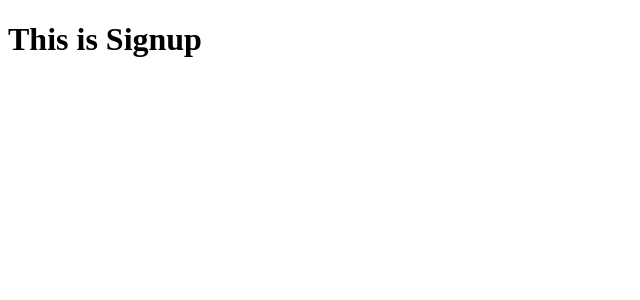
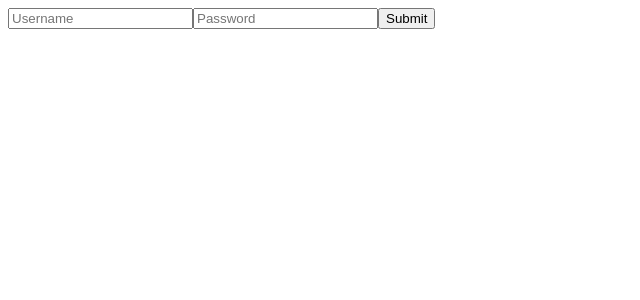
Before and after one commit to devdesai25/ecommerce-backend-fastapi, a React app in the folder frontend/: page /signup in a window 1280 px wide. Shown: the top 300 px of the page, without its empty margins (0-640 px from the left). Built offline with nearby package versions, Linux system fonts and the light colour scheme; the HTML template or start-up script is replaced by a standard one.

Commit message:
Added Signup Page

```diff
--- a/frontend/src/pages/Signup.jsx
+++ b/frontend/src/pages/Signup.jsx
@@ -1,5 +1,45 @@
+import { useState } from "react";
+
 function Signup(){
-    return (<h1>This is Signup</h1>)
+
+    const [username, setUsername] = useState("");
+    const [password, setPassword] = useState("");
+
+    const handleSubmit = async() => {
+
+        const res = await fetch("http://localhost:8000/signup",{
+            method : "POST",
+            headers : {
+                "Content-Type" : "application/json",
+            },
+            body : JSON.stringify({
+                username : username,
+                password : password
+            })
+
+        });
+
+        const data = await res.json()
+
+        console.log(data)
+    }
+
+    return (<div>
+        <input
+        placeholder="Username"
+        value = {username}
+        onChange = {(e)=>setUsername(e.target.value)}
+        />
+
+        <input
+        placeholder="Password"
+        value = {password}
+        onChange = {(e)=>setPassword(e.target.value)}
+        />
+
+        <button onClick={ handleSubmit}>Submit</button>
+
+    </div>)
 }
 
 export default Signup;
```
